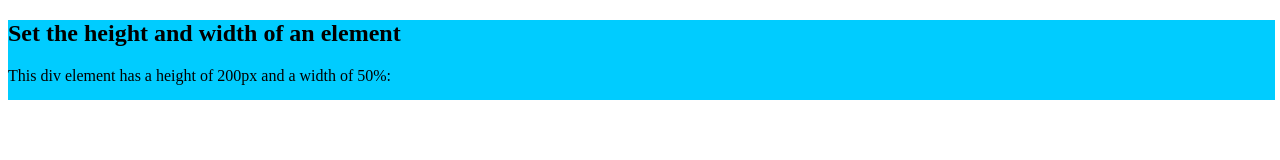
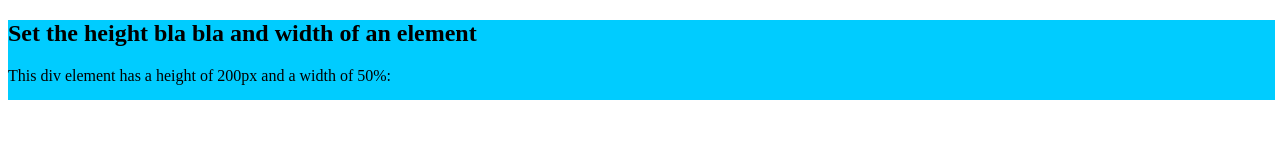
Before and after one commit to rahultiwari2/arcdesigns, a plain HTML site: page index.html in a window 1280 px wide. Drawn offline with Linux system fonts and the light colour scheme.

Commit message:
Update index.html

```diff
--- a/index.html
+++ b/index.html
@@ -10,7 +10,7 @@ background-color: rgb(0, 204, 255);
 </style>
 </head>
 <body>
-<div><h2>Set the height and width of an element</h2>
+<div><h2>Set the height bla bla and width of an element</h2>
 <p>This div element has a height of 200px and a width of 50%:</p></div>
 </body>
 </html>
```
